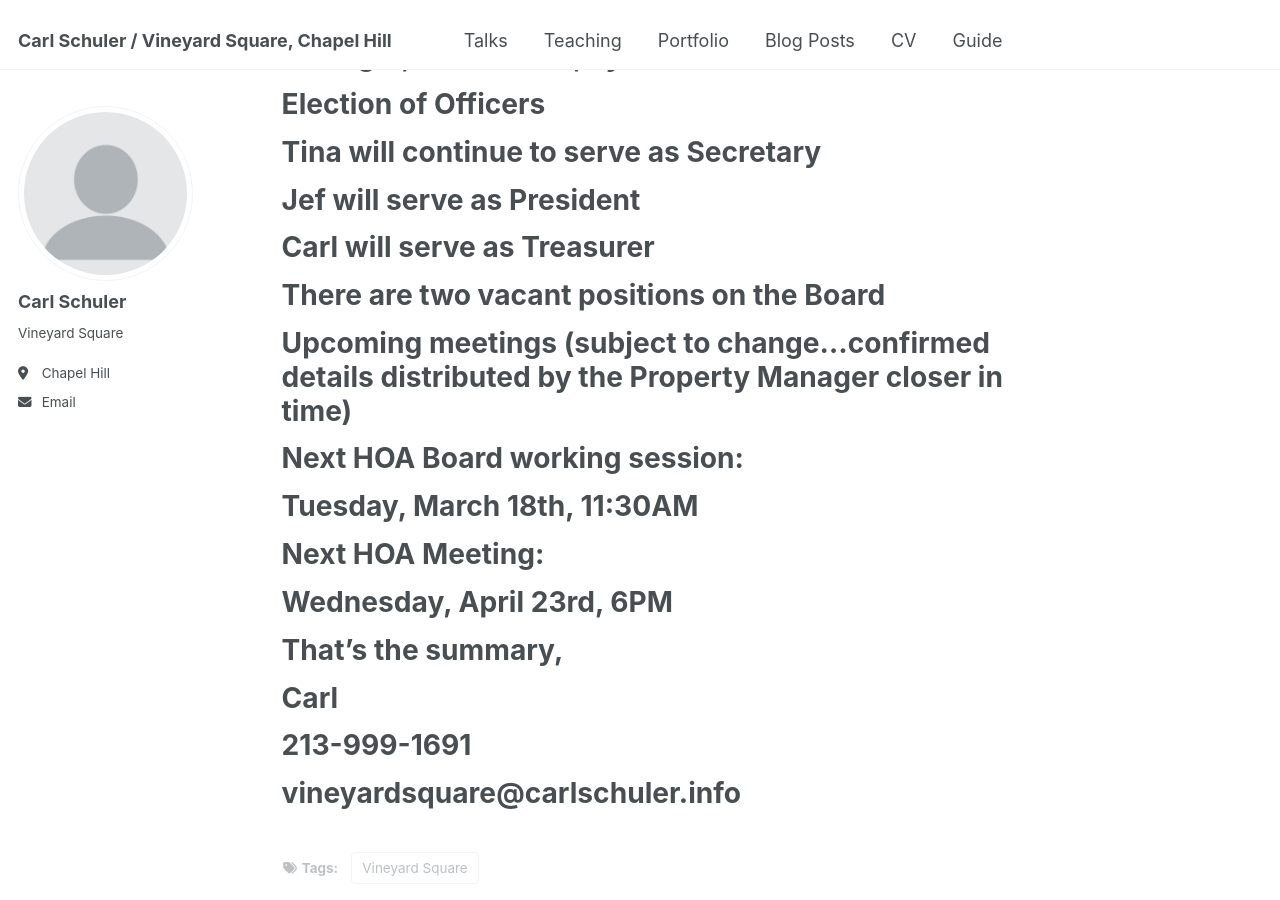
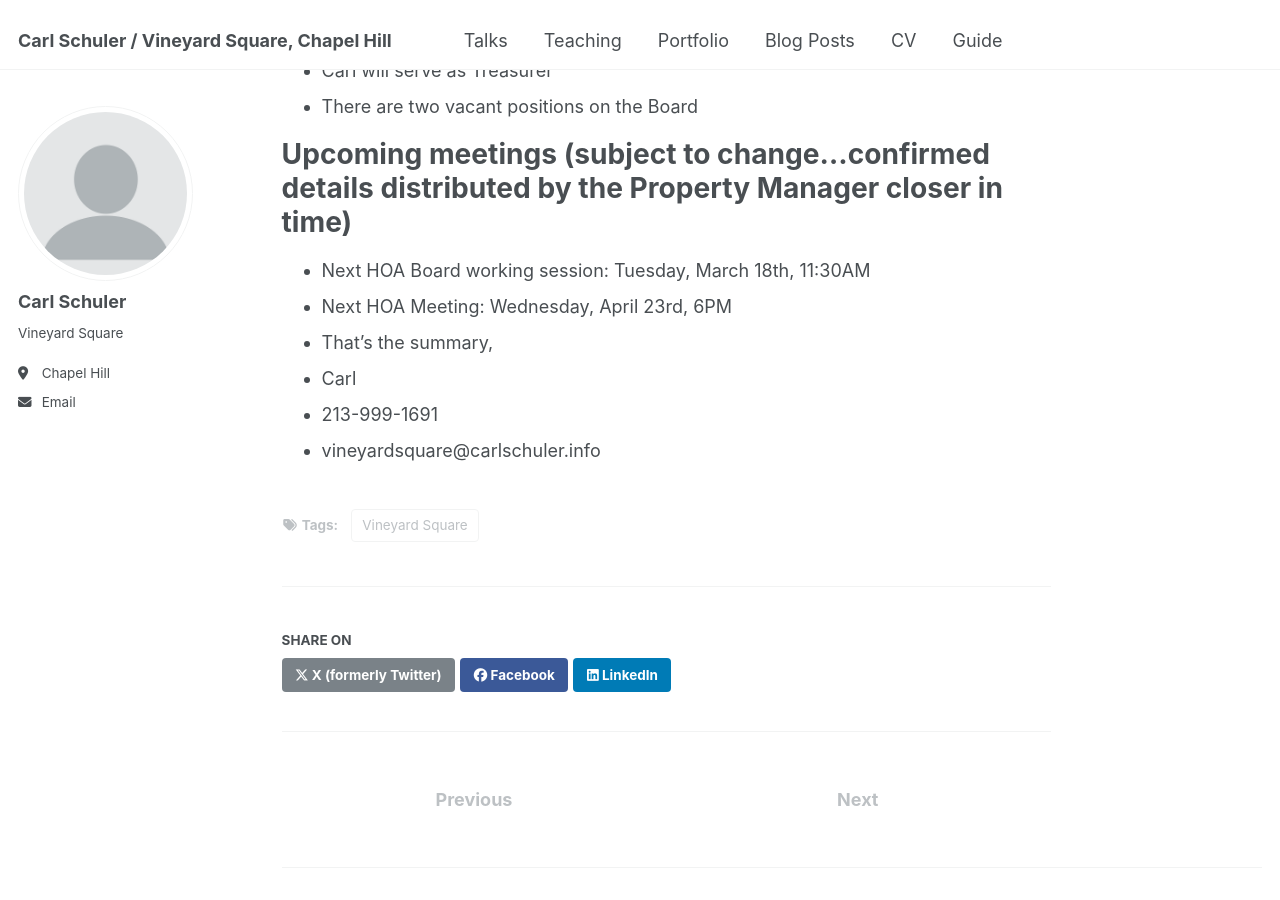
Before and after one commit to CarlSchuler/carl.github.io, a Jekyll site: the page built from _posts/2025-02-24-blog-post-3.md, in a window 1280 px wide and 900 px high, scrolled down 889 px. Built offline with Jekyll 4.4.1, drawn with Linux system fonts in a browser that asks for light colours.

```diff
--- a/_posts/2025-02-24-blog-post-3.md
+++ b/_posts/2025-02-24-blog-post-3.md
@@ -13,25 +13,23 @@ These are my personal notes I jotted down during the open portion of the HOA mee
 *  Five homeowners attended
 *  Three Board Members: Tina, Jef and Carl
 #  Homeowner forum began at 6PM and ran through 6:25PM, when a quorum was called
-#  Topics during the forum included:
-#  Irrigation issues
-#  Tree re-planting to the area immediate south of Vineyard Square townhomes and the northern part of Stanat's Place
-#  Fire Sprinkler inspections
-#  Pest Control (green traps) and recent change with pest control vendors
+*  Topics during the forum included:
+*  Irrigation issues
+*  Tree re-planting to the area immediate south of Vineyard Square townhomes and the northern part of Stanat's Place
+*  Fire Sprinkler inspections
+*  Pest Control (green traps) and recent change with pest control vendors
 
-#  The Board followed the agenda distributed by property manager, Nick Ruden, by email last week.
+*  The Board followed the agenda distributed by property manager, Nick Ruden, by email last week.
 #  Election of Officers
-#  Tina will continue to serve as Secretary
-#  Jef will serve as President
-#  Carl will serve as Treasurer
-#  There are two vacant positions on the Board
+*  Tina will continue to serve as Secretary
+*  Jef will serve as President
+*  Carl will serve as Treasurer
+*  There are two vacant positions on the Board
 
 #  Upcoming meetings   (subject to change...confirmed details distributed by the Property Manager closer in time)
-#  Next HOA Board working session:
-#  Tuesday, March 18th, 11:30AM
-#  Next HOA Meeting:
-#  Wednesday, April 23rd, 6PM
-#  That's the summary,
-#  Carl
-#  213-999-1691
-#  vineyardsquare@carlschuler.info
+*  Next HOA Board working session:  Tuesday, March 18th, 11:30AM
+*  Next HOA Meeting:  Wednesday, April 23rd, 6PM
+*  That's the summary,
+*  Carl
+*  213-999-1691
+*  vineyardsquare@carlschuler.info
```
